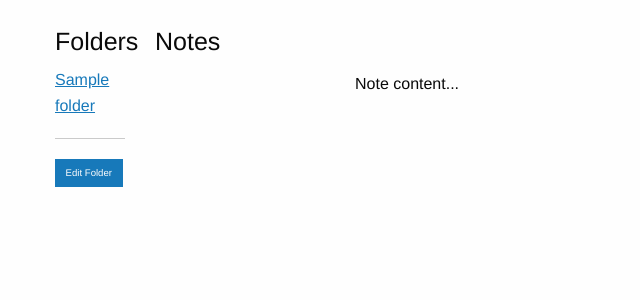
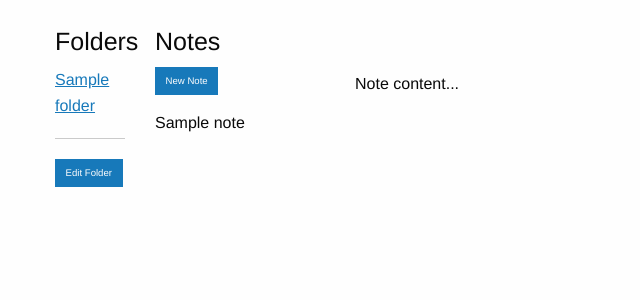
Before and after one commit to asommer70/strangway, a Django app: a page that uses notes/templates/notes/folder_detail.html in a window 1280 px wide. Shown: the part 55-355 px from the top of the page, without its empty margins (0-640 px from the left). Run offline with Django 3.2, Linux system fonts and the light colour scheme; a user stored in the database is signed in; tables that the repository leaves empty hold one stand-in row (values such as "Sample post"); some libraries are stand-ins or nearby versions.

Commit message:
Can add new Note and apply a Folder.

```diff
--- a/notes/forms.py
+++ b/notes/forms.py
@@ -1,7 +1,7 @@
 from django import forms
 from django.urls import reverse_lazy
 
-from .models import Folder
+from .models import Folder, Note
 
 
 class NewFolderForm(forms.Form):
@@ -14,3 +14,12 @@ class FolderForm(forms.ModelForm):
     class Meta:
         model = Folder
         fields = ['name']
+
+
+class NewNoteForm(forms.ModelForm):
+    name = forms.CharField(widget=forms.TextInput)
+    content = forms.CharField(widget=forms.Textarea)
+
+    class Meta:
+        model = Note
+        fields = ['name', 'content', 'folder']
--- a/notes/models.py
+++ b/notes/models.py
@@ -12,7 +12,10 @@ class Note(models.Model):
         ordering = ['-updated_at']
 
     def __str__(self):
-        return 'Name: ' + self.name + ' Folder: ' + self.folder.name
+        if self.folder:
+            return 'Name: ' + self.name + ' Folder: ' + self.folder.name
+        else:
+            return 'Name: ' + self.name
 
 
 class Folder(models.Model):
@@ -22,4 +25,4 @@ class Folder(models.Model):
     updated_at = models.DateTimeField(auto_now=True)
 
     def __str__(self):
-        return 'Name: ' + self.name + ' slug: ' + self.slug
+        return self.name
--- a/notes/templates/notes/folder_detail.html
+++ b/notes/templates/notes/folder_detail.html
@@ -1,6 +1,6 @@
 {% extends 'layout.html' %}
 
-{% block title %}{{folder.name}}{% endblock %}
+{% block title %}{{active_folder.name}}{% endblock %}
 
 {% block body %}
 <div class="row">
@@ -9,7 +9,6 @@
 
     <ul class="folders no-bullet">
       {% for folder in folders %}
-
 
         <li class="{% if request.path == '/notes/folder/'|add:folder.slug %}active-folder{% endif %}">
           <a href="{% url 'notes:folder' slug=folder.slug %}">{{folder.name}}</a>
@@ -21,7 +20,6 @@
     <button class="button tiny hider" data-hider="edit-folder">Edit Folder</button>
 
     <div class="callout hide popup-form" id="edit-folder">
-      <!-- <button class="close-button" data-close>&times;</button> -->
       <form class="" action="#" method="post">
         {% csrf_token %}
         {{ folder_form.as_p }}
@@ -29,12 +27,6 @@
 
         <a class="button tiny alert float-right" href="{% url 'notes:delete_folder' slug=folder.slug %}">&times;</a>
       </form>
-
-      <!-- <form class="" action="#" method="post">
-        {% csrf_token %}
-        {{ form.as_p }}
-        <input type="submit" value="Create Folder" class="button tiny success" />
-      </form> -->
     </div>
 
   </div>
@@ -42,11 +34,11 @@
   <div class="columns large-2">
     <h4>Notes</h4>
 
+    <a class="button tiny" href="{% url 'notes:create' %}">New Note</a>
+
     <div class="notes">
-      {% for note in notes %}
-        {{note.name}}
-        <br>
-        {{note.content}}
+      {% for note in active_folder.note_set.all %}
+        {{note.name}} <br/><br/>
       {% endfor %}
     </div>
   </div>
--- a/notes/templates/notes/note_list.html
+++ b/notes/templates/notes/note_list.html
@@ -35,9 +35,7 @@
 
         <div class="notes">
           {% for note in notes %}
-            {{note.name}}
-            <br>
-            {{note.content}}
+            {{note.name}} <br/><br/>
           {% endfor %}
         </div>
       </div>
--- a/notes/urls.py
+++ b/notes/urls.py
@@ -6,7 +6,7 @@ urlpatterns = [
     path('', views.NoteListView.as_view(), name='list'),
     path('folder/<slug:slug>', views.FolderNotesView.as_view(), name='folder'),
      path('folder/<slug:slug>/delete', views.FolderDeleteView.as_view(), name='delete_folder'),
-    # path('create', views.PhotoCreateView.as_view(), name='create'),
+    path('create', views.NoteCreateView.as_view(), name='create'),
     # path('<int:pk>/edit', views.PhotoUpdateView.as_view(), name='update'),
     # path('<int:pk>/delete', views.PhotoDeleteView.as_view(), name='delete'),
 
--- a/notes/views.py
+++ b/notes/views.py
@@ -11,7 +11,7 @@ from rest_framework.authentication import TokenAuthentication
 
 from .models import Note, Folder
 from .serializers import NoteSerializer
-from .forms import NewFolderForm, FolderForm
+from .forms import NewFolderForm, FolderForm, NewNoteForm
 
 
 class NoteListView(LoginRequiredMixin, ListView, FormView):
@@ -32,6 +32,21 @@ class NoteListView(LoginRequiredMixin, ListView, FormView):
             Folder.objects.create(name=form.cleaned_data['name'], slug=slugify(form.cleaned_data['name']))
         return super().form_valid(form)
 
+
+class NoteCreateView(LoginRequiredMixin, SuccessMessageMixin, CreateView):
+    model = Note
+    form_class = NewNoteForm
+    success_url = reverse_lazy('notes:list')
+    success_message = "Note created."
+
+    def post(self, request, *args, **kwargs):
+        form = self.form_class(request.POST)
+        if form.is_valid():
+            note = form.save()
+            return HttpResponseRedirect('/notes/folder/' + note.folder.slug)
+
+        return render(request, self.template_name, {'form': form})
+
 class FolderNotesView(LoginRequiredMixin, DetailView, FormView):
     model = Folder
     form_class = FolderForm
@@ -41,8 +56,10 @@ class FolderNotesView(LoginRequiredMixin, DetailView, FormView):
         context = super().get_context_data(**kwargs)
         active_folder = Folder.objects.get(slug=self.request.path.split('/')[-1])
 
+        context['active_folder'] = active_folder
         context['folders'] = Folder.objects.all()
         context['folder_form'] = FolderForm(initial={'name': active_folder.name})
+        context['note_form'] = NewNoteForm()
         return context
 
     def form_valid(self, form):
```
Also changed, not shown: notes/templates/notes/note_form.html (added, +20 -0 lines).
